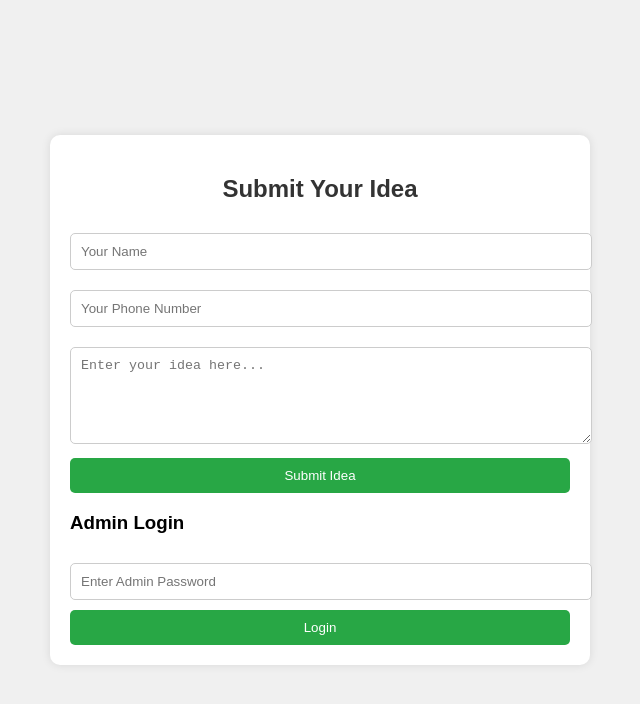
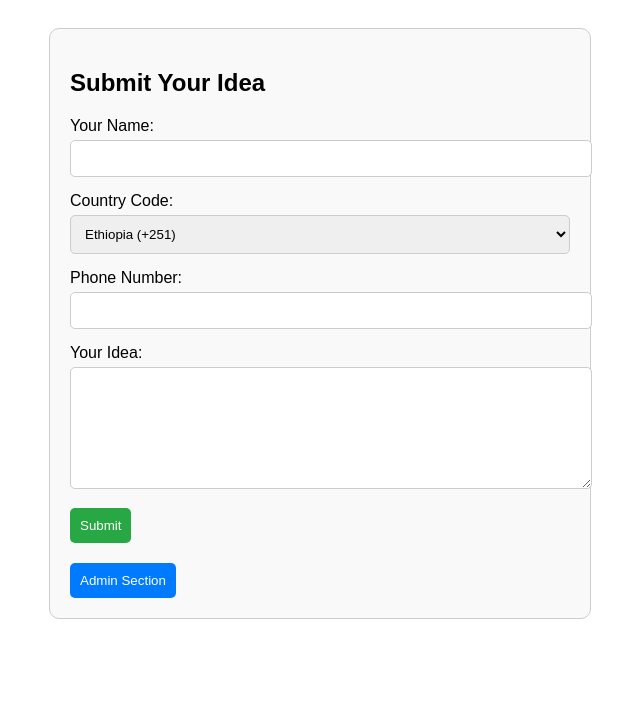
Before and after one commit to murtesa2117/murt, a plain HTML site: page index.html in a window 1280 px wide. Shown: the whole page, without its empty margins (320-960 px from the left). Drawn offline with Linux system fonts and the light colour scheme.

Commit message:
Update index.html

```diff
--- a/index.html
+++ b/index.html
@@ -3,131 +3,205 @@
 <head>
     <meta charset="UTF-8">
     <meta name="viewport" content="width=device-width, initial-scale=1.0">
-    <title>Idea Submission</title>
+    <title>Idea Submission Form</title>
     <style>
         body {
             font-family: Arial, sans-serif;
-            background-color: #f0f0f0;
-            margin: 0;
-            padding: 0;
-            display: flex;
-            justify-content: center;
-            align-items: center;
-            height: 100vh;
+            padding: 20px;
         }
-        .container {
-            width: 90%;
+        .form-container {
             max-width: 500px;
-            background-color: #ffffff;
+            margin: auto;
             padding: 20px;
+            border: 1px solid #ccc;
             border-radius: 10px;
-            box-shadow: 0 0 10px rgba(0, 0, 0, 0.1);
+            background-color: #f9f9f9;
         }
-        h2 {
-            text-align: center;
-            color: #333;
+        .form-group {
+            margin-bottom: 15px;
         }
-        input, textarea {
+        label {
+            display: block;
+            margin-bottom: 5px;
+        }
+        input[type="text"], select, textarea {
             width: 100%;
             padding: 10px;
-            margin: 10px 0;
             border: 1px solid #ccc;
             border-radius: 5px;
         }
-        button {
-            width: 100%;
+        textarea {
+            height: 100px;
+        }
+        #submitBtn {
+            background-color: #28a745;
+            color: #fff;
             padding: 10px;
-            background-color: #28a745;
-            color: white;
             border: none;
             border-radius: 5px;
             cursor: pointer;
         }
-        button:hover {
-            background-color: #218838;
+        #adminSection, #passwordInput, #messageBox {
+            display: none;
+            margin-top: 20px;
         }
-        .admin-panel {
+        #adminBtn {
             margin-top: 20px;
-            display: none;
-            text-align: center;
+            background-color: #007bff;
+            color: #fff;
+            padding: 10px;
+            border: none;
+            border-radius: 5px;
+            cursor: pointer;
         }
-        .idea-box {
-            background-color: #f9f9f9;
-            padding: 15px;
-            border: 1px solid #ddd;
-            margin-top: 10px;
+        .message {
+            background-color: #e9ecef;
+            border: 1px solid #ced4da;
             border-radius: 5px;
+            padding: 10px;
+            margin-bottom: 10px;
+        }
+        .deleteBtn {
+            background-color: #dc3545;
+            color: #fff;
+            padding: 5px;
+            border: none;
+            border-radius: 3px;
+            cursor: pointer;
+            float: right;
         }
     </style>
 </head>
 <body>
-    <div class="container">
-        <h2>Submit Your Idea</h2>
-        <input type="text" id="name" placeholder="Your Name" required>
-        <input type="text" id="phone" placeholder="Your Phone Number" required>
-        <textarea id="idea" rows="5" placeholder="Enter your idea here..." required></textarea>
-        <button onclick="submitIdea()">Submit Idea</button>
 
-        <div id="admin-login">
-            <h3>Admin Login</h3>
-            <input type="password" id="admin-password" placeholder="Enter Admin Password">
-            <button onclick="adminLogin()">Login</button>
+<div class="form-container">
+    <h2>Submit Your Idea</h2>
+    <form id="ideaForm">
+        <div class="form-group">
+            <label for="userName">Your Name:</label>
+            <input type="text" id="userName" name="userName" required>
         </div>
+        <div class="form-group">
+            <label for="countryCode">Country Code:</label>
+            <select id="countryCode" name="countryCode" required>
+                <option value="+251">Ethiopia (+251)</option>
+                <option value="+1">United States (+1)</option>
+                <option value="+44">United Kingdom (+44)</option>
+                <!-- Add more country codes here -->
+            </select>
+        </div>
+        <div class="form-group">
+            <label for="phoneNumber">Phone Number:</label>
+            <input type="text" id="phoneNumber" name="phoneNumber" required>
+        </div>
+        <div class="form-group">
+            <label for="userIdea">Your Idea:</label>
+            <textarea id="userIdea" name="userIdea" required></textarea>
+        </div>
+        <button type="button" id="submitBtn">Submit</button>
+    </form>
 
-        <div class="admin-panel" id="admin-panel">
-            <h3>Submitted Ideas</h3>
-            <div id="ideas-list"></div>
-        </div>
+    <button id="adminBtn">Admin Section</button>
+
+    <div id="passwordInput">
+        <input type="password" id="adminPassword" placeholder="Enter Admin Password">
+        <button id="passwordSubmitBtn">Submit</button>
     </div>
 
-    <script>
-        // Store submitted ideas
-        let ideas = [];
+    <div id="messageBox">
+        <h3>Submitted Messages</h3>
+        <!-- Messages will be dynamically added here -->
+    </div>
+</div>
 
-        function submitIdea() {
-            const name = document.getElementById('name').value;
-            const phone = document.getElementById('phone').value;
-            const idea = document.getElementById('idea').value;
+<script>
+    const messages = JSON.parse(localStorage.getItem('messages')) || [];
 
-            if (name && phone && idea) {
-                // Save the idea locally (you can replace this with a backend if needed)
-                ideas.push({ name, phone, idea });
+    function saveMessages() {
+        localStorage.setItem('messages', JSON.stringify(messages));
+    }
 
-                // Clear the input fields
-                document.getElementById('name').value = '';
-                document.getElementById('phone').value = '';
-                document.getElementById('idea').value = '';
+    function deleteOldMessages() {
+        const now = new Date();
+        messages.forEach((message, index) => {
+            const messageDate = new Date(message.timestamp);
+            const timeDiff = now - messageDate;
+            const daysDiff = timeDiff / (1000 * 3600 * 24);
+            if (daysDiff > 30) {
+                messages.splice(index, 1);
+            }
+        });
+        saveMessages();
+    }
 
-                alert('Your idea has been submitted!');
-            } else {
-                alert('Please fill in all fields.');
-            }
+    function displayMessages() {
+        const messageBox = document.getElementById('messageBox');
+        messageBox.innerHTML = '<h3>Submitted Messages</h3>';
+        messages.forEach((message, index) => {
+            const messageDiv = document.createElement('div');
+            messageDiv.className = 'message';
+            messageDiv.innerHTML = `
+                <strong>${message.name} (${message.phone})</strong> <br>
+                <small>${message.timestamp}</small> <br>
+                ${message.text}
+                <button class="deleteBtn" onclick="deleteMessage(${index})">Delete</button>
+            `;
+            messageBox.appendChild(messageDiv);
+        });
+    }
+
+    function deleteMessage(index) {
+        messages.splice(index, 1);
+        saveMessages();
+        displayMessages();
+    }
+
+    document.getElementById('submitBtn').addEventListener('click', function() {
+        const userName = document.getElementById('userName').value.trim();
+        const userIdea = document.getElementById('userIdea').value.trim();
+        const phoneNumber = document.getElementById('phoneNumber').value.trim();
+        const countryCode = document.getElementById('countryCode').value;
+
+        if (userName.length < 3) {
+            alert('Name must be greater than 3 characters!');
+            return;
         }
 
-        function adminLogin() {
-            const password = document.getElementById('admin-password').value;
+        const date = new Date();
+        const timeStamp = date.toLocaleString();
 
-            if (password === 'All@fadis') {
-                document.getElementById('admin-panel').style.display = 'block';
-                document.getElementById('admin-login').style.display = 'none';
+        messages.push({
+            name: userName,
+            phone: `${countryCode}${phoneNumber}`,
+            text: userIdea,
+            timestamp: timeStamp
+        });
 
-                // Display submitted ideas
-                const ideasList = document.getElementById('ideas-list');
-                ideasList.innerHTML = '';
-                ideas.forEach((item, index) => {
-                    const ideaBox = document.createElement('div');
-                    ideaBox.className = 'idea-box';
-                    ideaBox.innerHTML = `
-                        <p><strong>Name:</strong> ${item.name}</p>
-                        <p><strong>Phone:</strong> ${item.phone}</p>
-                        <p><strong>Idea:</strong> ${item.idea}</p>
-                    `;
-                    ideasList.appendChild(ideaBox);
-                });
-            } else {
-                alert('Incorrect password. Please try again.');
-            }
+        saveMessages();
+        alert('Your message has been submitted successfully! We will try to work harder.');
+        document.getElementById('ideaForm').reset();
+        displayMessages();
+    });
+
+    document.getElementById('adminBtn').addEventListener('click', function() {
+        document.getElementById('passwordInput').style.display = 'block';
+    });
+
+    document.getElementById('passwordSubmitBtn').addEventListener('click', function() {
+        const password = document.getElementById('adminPassword').value;
+        if (password === 'All@fadis') {
+            alert('Password correct');
+            document.getElementById('passwordInput').style.display = 'none';
+            document.getElementById('messageBox').style.display = 'block';
+            displayMessages();
+        } else {
+            alert('Incorrect password!');
         }
-    </script>
+    });
+
+    // Run the deleteOldMessages function when the page loads
+    deleteOldMessages();
+</script>
+
 </body>
 </html>
```
